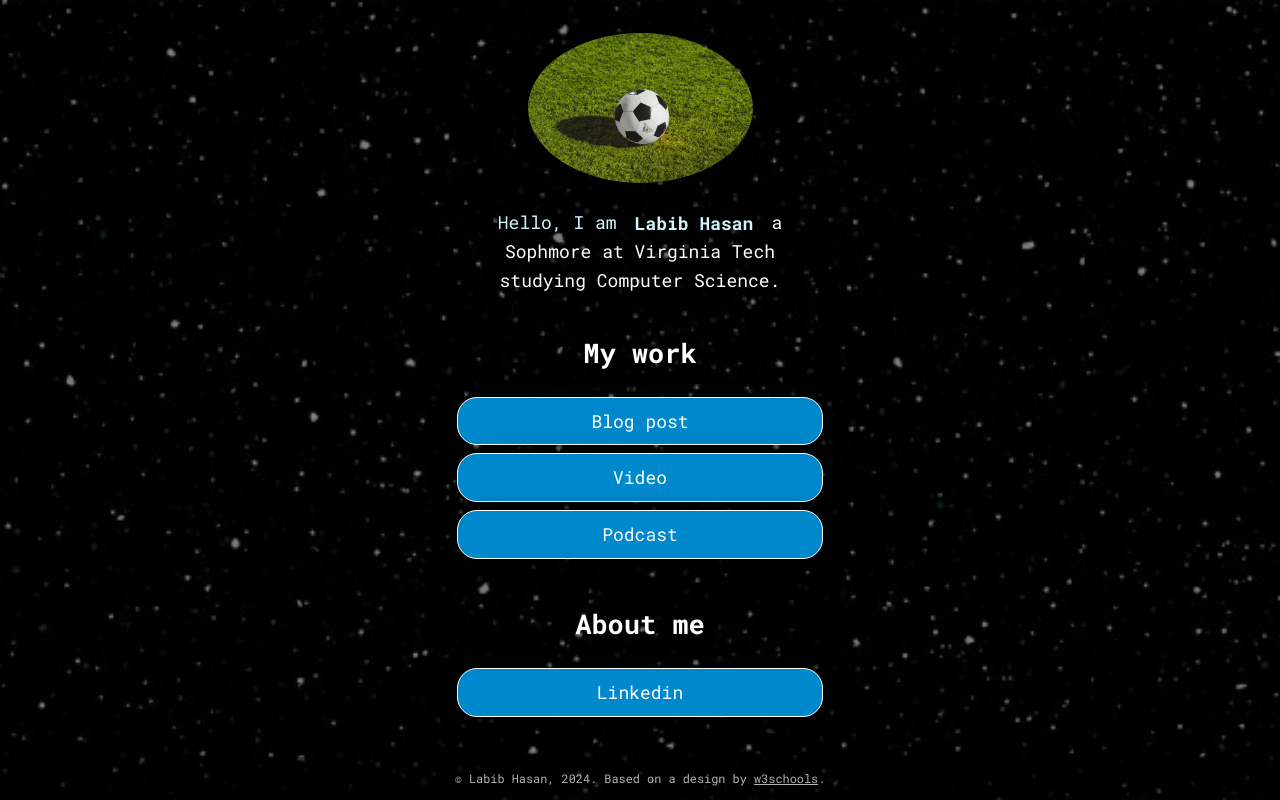
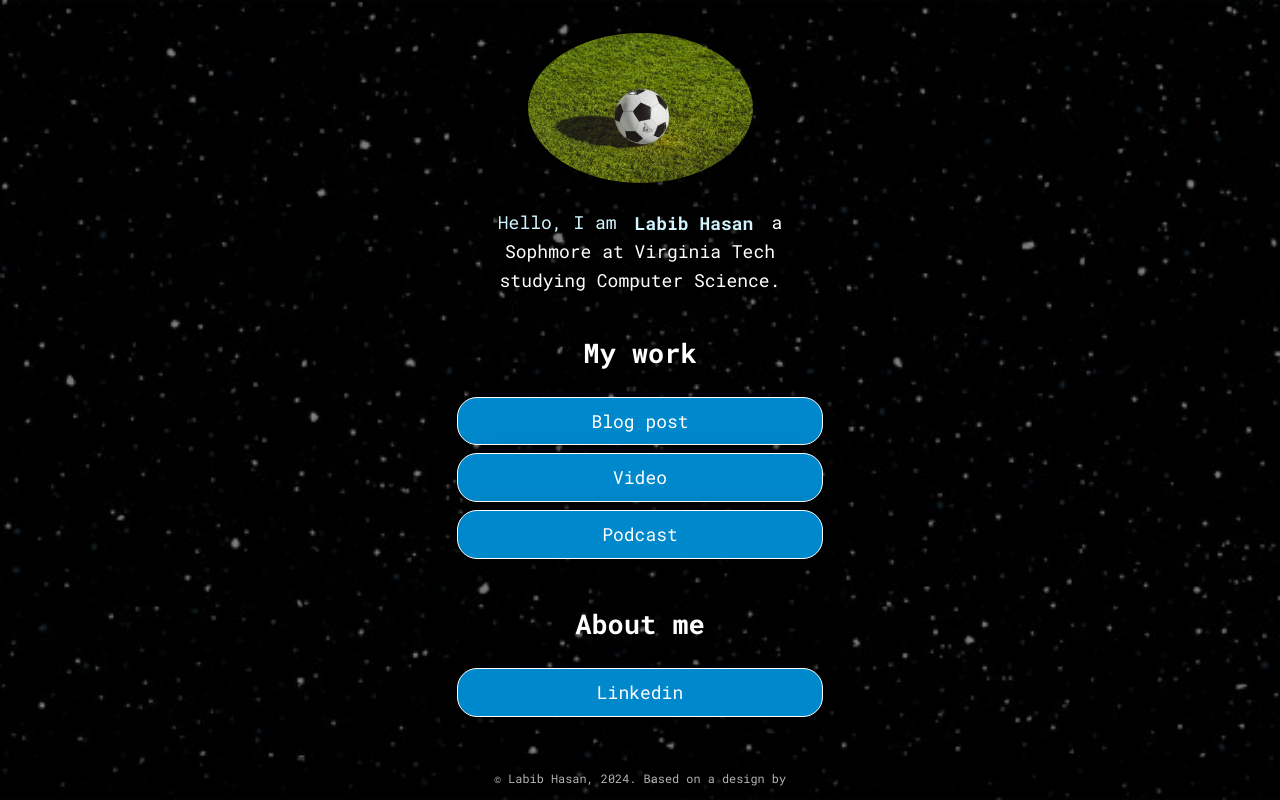
Before and after one commit to Hasanlm23123/Hasanlm23123.github.io, a plain HTML site: page index.html in a window 1280 px wide. Drawn offline with Linux system fonts and the light colour scheme.

Commit message:
Update index.html

```diff
--- a/index.html
+++ b/index.html
@@ -1,5 +1,4 @@
 <!DOCTYPE html>
-<!-- This page is adapted from w3schools "How to make a link tree website https://www.w3schools.com/howto/howto_website_create_linktree.asp" -->
 <html lang="en">
 
 <head>
@@ -68,8 +67,7 @@
 
   </div>
   <div class="footer">
-    <p>© Labib Hasan, 2024. Based on a design by <a
-        href="https://www.w3schools.com/howto/howto_website_create_linktree.asp" target="_blank">w3schools</a>.
+    <p>© Labib Hasan, 2024. Based on a design by
     </p>
   </div>
   <script type="text/javascript" src="js/slider.js"></script>
```
